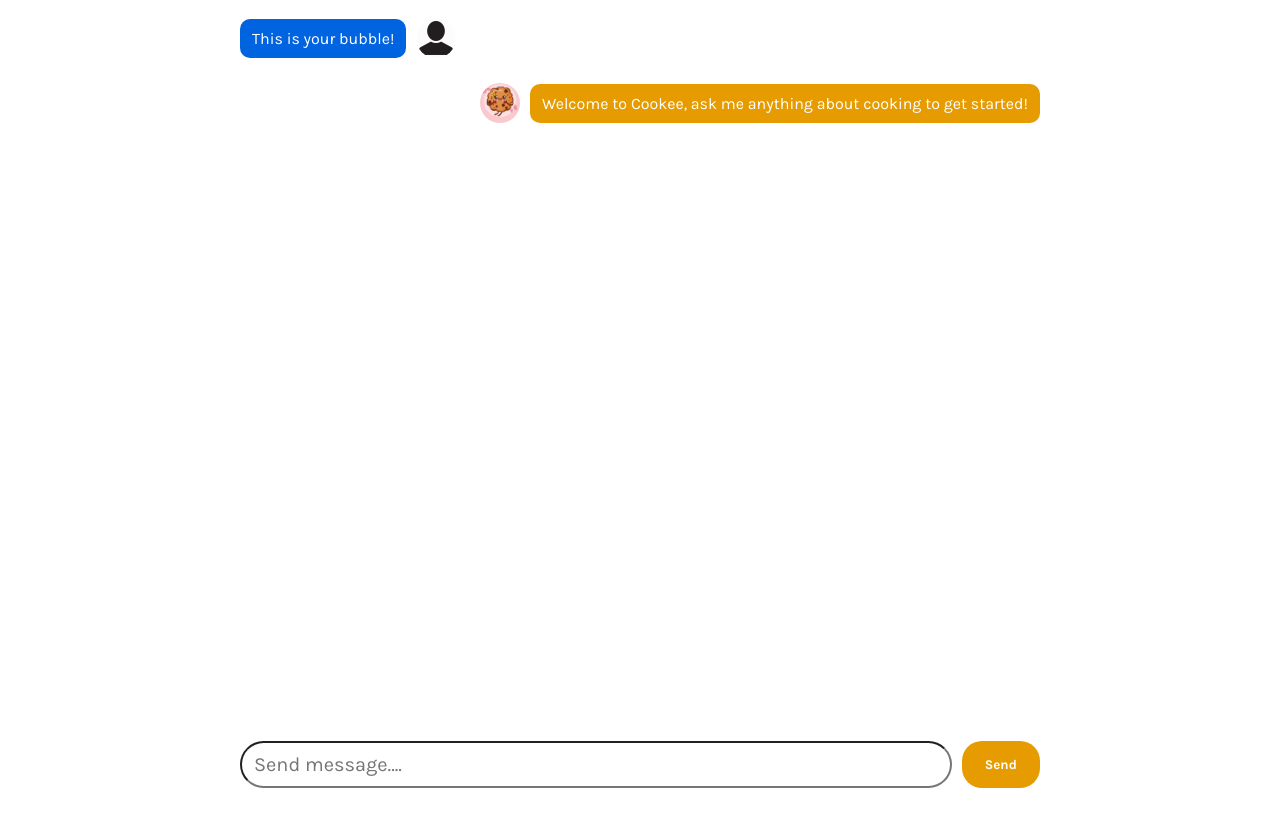
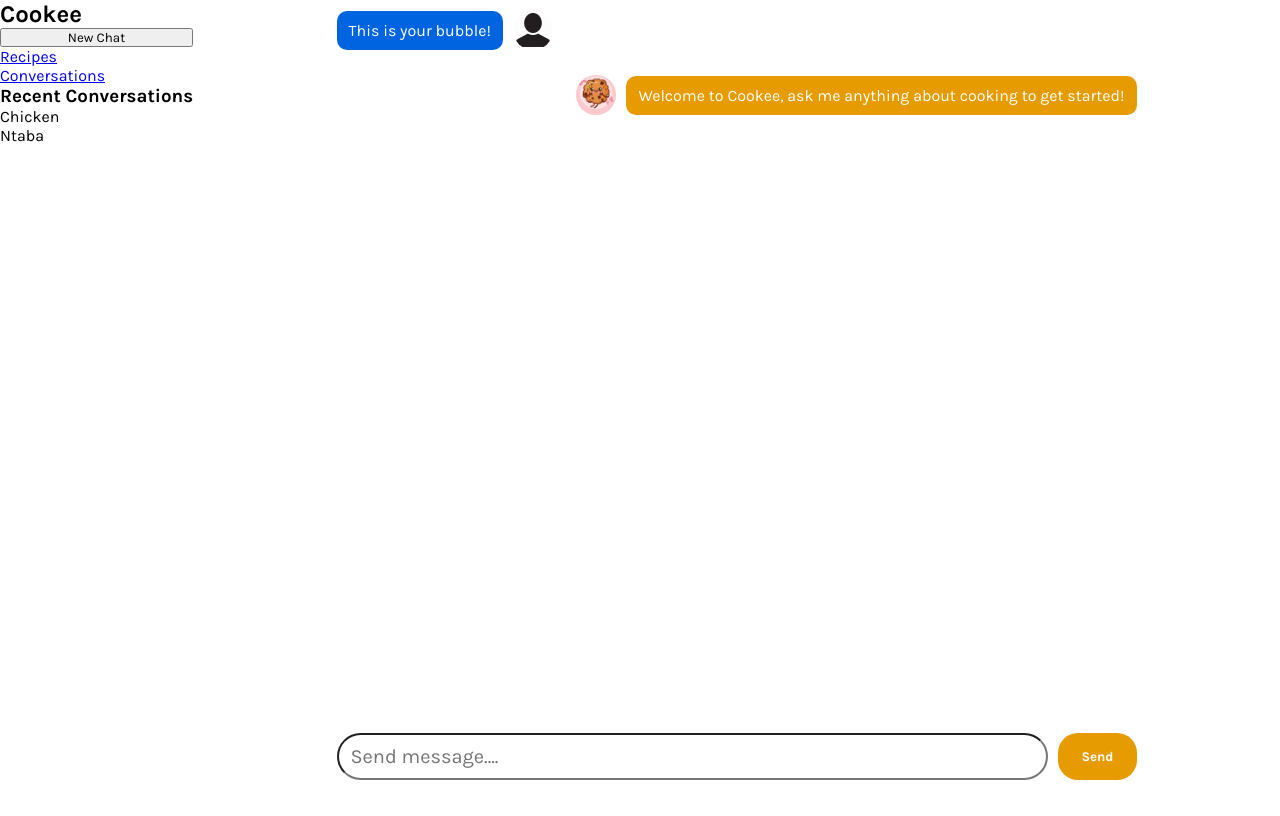
Before and after one commit to ElliotFerreira/AI-Cooking-Chatbot-Cookee-, a React (Vite) app in the folder cookee-chatbot/frontend/: page / in a window 1280 px wide. Built offline with nearby package versions, Linux system fonts and the light colour scheme.

Commit message:
Basic sidebar to be styled after I wake up again

```diff
--- a/cookee-chatbot/frontend/src/App.css
+++ b/cookee-chatbot/frontend/src/App.css
@@ -2,15 +2,23 @@
 
 * {
     font-family: 'Karla', 'Arial';
+    margin: 0;
+    padding: 0;
+}
+.main-wrapper {
+    display: flex;
+    height: 100vh;
+
 }
 
 .app-container {
+    flex: 1;
     max-width: 800px;
     margin-left: auto;
     margin-right: auto;
     display: flex;
     flex-direction: column;
-    height: 100vh
+    overflow: hidden;
 
 }
 
--- a/cookee-chatbot/frontend/src/App.jsx
+++ b/cookee-chatbot/frontend/src/App.jsx
@@ -4,6 +4,7 @@ import ChatInput from './Components/ChatInput'
 import ChatMessage from './Components/ChatMessage'
 import ChatMessages from './Components/ChatMessages'
 import Navbar from './Components/Navbar'
+import Sidebar from './Components/Sidebar'
 
 function App() {
 
@@ -27,12 +28,14 @@ function App() {
   return (
     <>
 
+      <div className='main-wrapper'>
+        <Sidebar />
+        <div className='app-container'>
+          {/* <Navbar /> */}
 
-
-      <div className='app-container'>
-        {/* <Navbar /> */}
-        <ChatMessages chatMessages={chatMessages}  />
-        <ChatInput chatMessages={chatMessages} setChatMessages={setChatMessages} />
+          <ChatMessages chatMessages={chatMessages}  />
+          <ChatInput chatMessages={chatMessages} setChatMessages={setChatMessages} />
+        </div>
       </div>
 
     </>
--- a/cookee-chatbot/frontend/src/Components/ChatInput.css
+++ b/cookee-chatbot/frontend/src/Components/ChatInput.css
@@ -3,6 +3,7 @@
     justify-content: space-between;
     gap: 10px;
     max-width: 800px;
+    margin: 0;
     margin-bottom: 20px;
 
 
--- /dev/null
+++ b/cookee-chatbot/frontend/src/Components/Sidebar.css
@@ -0,0 +1,14 @@
+.sidebar {
+    display: flex;
+    flex-direction: column;
+}
+
+.sidebar-nav {
+    display: flex;
+    flex-direction: column;
+}
+
+.conversation-list {
+    list-style: none;
+    padding: 0;
+}
--- /dev/null
+++ b/cookee-chatbot/frontend/src/Components/Sidebar.jsx
@@ -0,0 +1,29 @@
+import './Sidebar.css'
+
+
+export default function Sidebar() {
+    return (
+        <div className="sidebar">
+
+
+            <h2>Cookee</h2>
+
+            <button>New Chat</button>
+
+            <nav className="sidebar-nav">
+                <a href="#">Recipes</a>
+                <a href="#">Conversations</a>
+            </nav>
+
+            <div className="sidebar-conversations">
+                <h3>Recent Conversations</h3>
+                <ul className='conversation-list'>
+                    <li className="conversation-item">Chicken</li>
+                    <li className="conversation-item">Ntaba</li>
+                </ul>
+            </div>
+
+
+        </div>
+    )
+}
```
